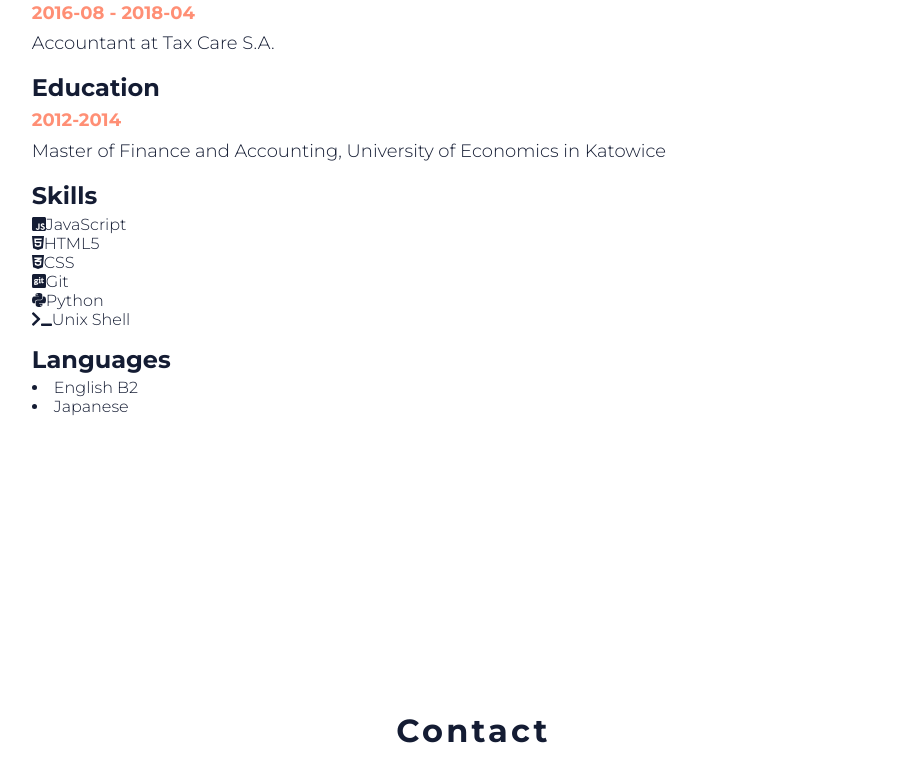
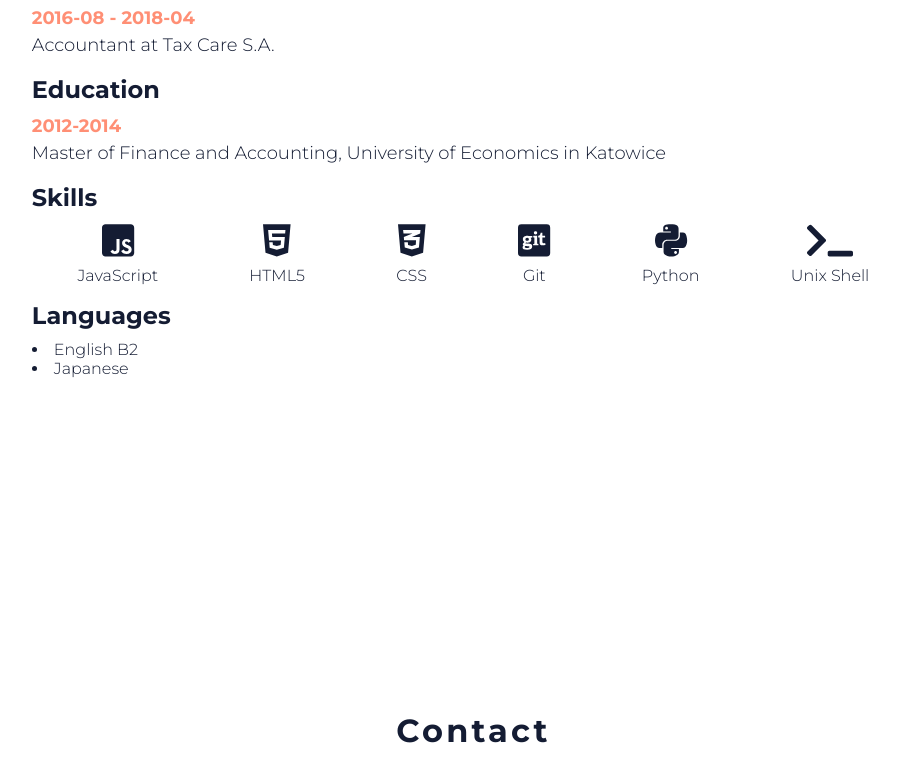
Before and after one commit to anitakniaziew/website, a Next.js app: page / in a window 1280 px wide. Shown: the part 1739-2518 px from the top of the page, without its empty margins (205-1104 px from the left). Built offline with nearby package versions, Linux system fonts and the light colour scheme.

Commit message:
Style technology icons

```diff
--- a/components/CV.js
+++ b/components/CV.js
@@ -34,28 +34,43 @@ export default function CV(props) {
       <div className={styles.midsection}>
         <h2 className={styles.header}>Skills</h2>
         <ul className={styles.skills}>
-          <li>
-            <FontAwesomeIcon icon={faJsSquare} />
+          <li className={styles.technology}>
+            <FontAwesomeIcon
+              icon={faJsSquare}
+              className={styles.technologyIcon}
+            />
             JavaScript
           </li>
-          <li>
-            <FontAwesomeIcon icon={faHtml5} />
+          <li className={styles.technology}>
+            <FontAwesomeIcon icon={faHtml5} className={styles.technologyIcon} />
             HTML5
           </li>
-          <li>
-            <FontAwesomeIcon icon={faCss3Alt} />
+          <li className={styles.technology}>
+            <FontAwesomeIcon
+              icon={faCss3Alt}
+              className={styles.technologyIcon}
+            />
             CSS
           </li>
-          <li>
-            <FontAwesomeIcon icon={faGitSquare} />
+          <li className={styles.technology}>
+            <FontAwesomeIcon
+              icon={faGitSquare}
+              className={styles.technologyIcon}
+            />
             Git
           </li>
-          <li>
-            <FontAwesomeIcon icon={faPython} />
+          <li className={styles.technology}>
+            <FontAwesomeIcon
+              icon={faPython}
+              className={styles.technologyIcon}
+            />
             Python
           </li>
-          <li>
-            <FontAwesomeIcon icon={faTerminal} />
+          <li className={styles.technology}>
+            <FontAwesomeIcon
+              icon={faTerminal}
+              className={styles.technologyIcon}
+            />
             Unix Shell
           </li>
         </ul>
--- a/components/CV.module.css
+++ b/components/CV.module.css
@@ -3,8 +3,8 @@
     margin-bottom: 1em;
 }
 
-.header, .data {
-    margin-bottom: 0.2em;
+.header {
+    margin-bottom: 0.4em;
 }
 
 .data {
@@ -13,5 +13,19 @@
 }
 
 .skills {
+    width: 100%;
     list-style: none;
+    display: inline-flex;
+    justify-content: space-around;
 }
+
+.technology {
+    display: flex;
+    flex-direction: column;
+    align-items: center;
+}
+
+.technologyIcon {
+    font-size: 2.3em;
+    margin-bottom: 0.2em;
+}
```
